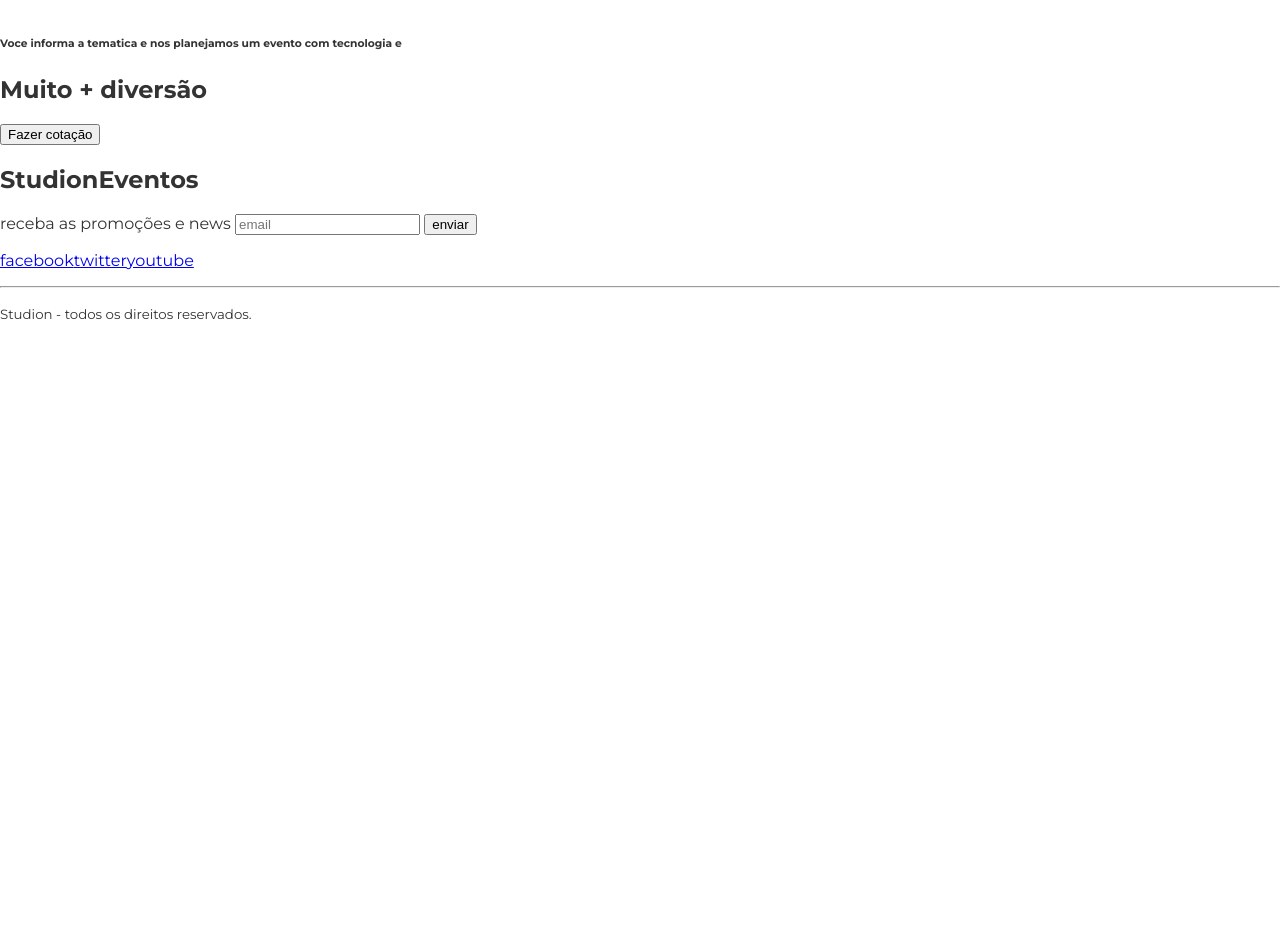
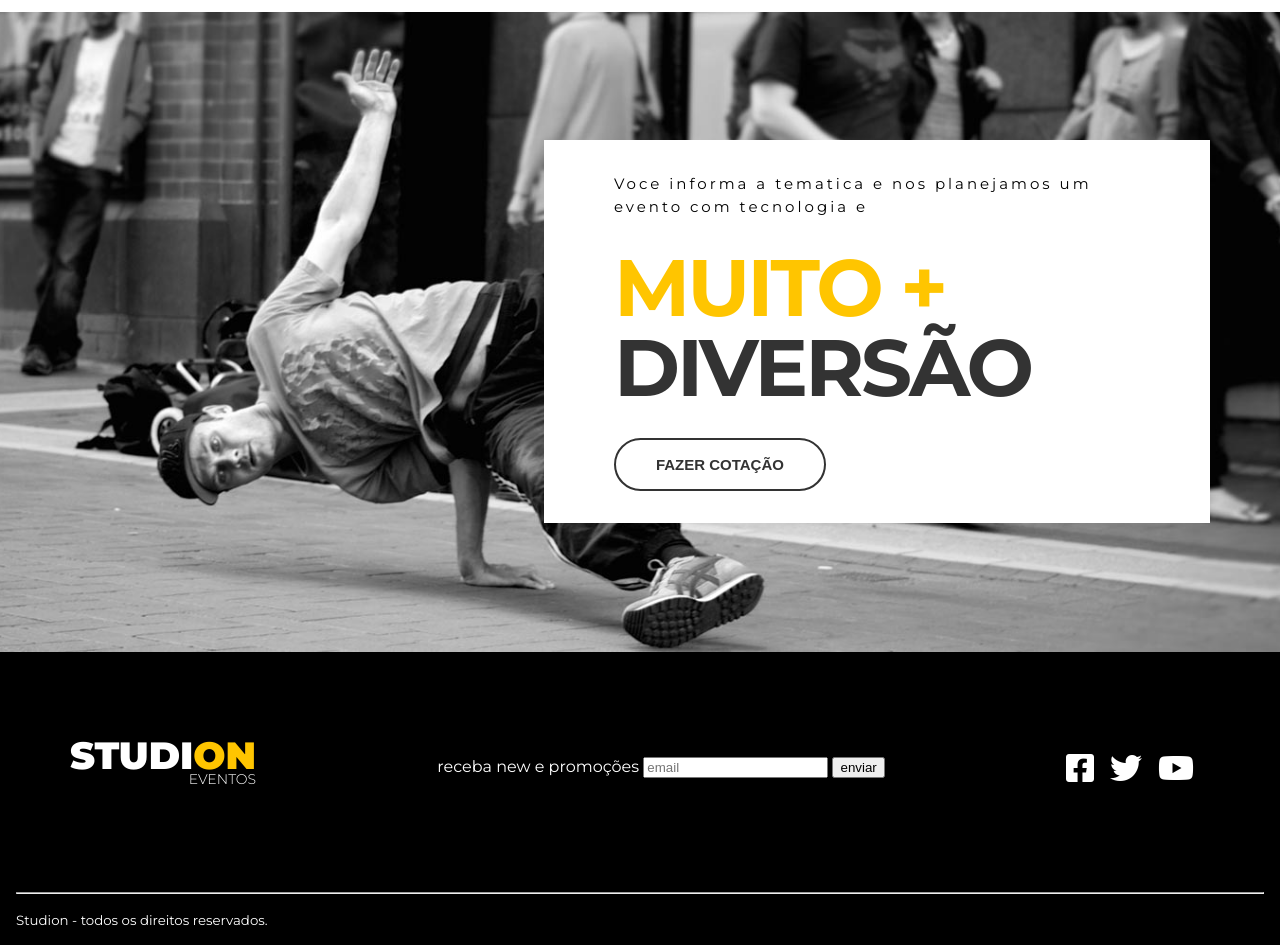
Before and after one commit to Icaromelchior/studion, a website: page src/index.html in a window 1280 px wide. Shown: the part 1560-2505 px from the top of the page. Before the commit the page ends 1899 px from the top, so only its background shows below. Drawn offline with Linux system fonts and the light colour scheme.

Commit message:
feat(quote):added html and css quote home page

```diff
--- a/src/index.html
+++ b/src/index.html
@@ -94,34 +94,42 @@
                 <button class="btn btn--institutional">Saiba mais</button>
             </div>
         </section>
-    </main>
-        <section>
-        <div>
+
+        <section class="quote">
+            <div class="container quote__container">
+                <div class="quote__copy">
                     <h6>Voce informa a tematica e nos planejamos um evento
                         com tecnologia e
                     </h6>
 
-            <h2><span>Muito + </span>diversão</h2>
+                    <h2><span class="copy--primary">Muito + </span>diversão</h2>
 
-            <button>Fazer cotação</button>
+                    <button class="btn btn--quote">Fazer cotação</button>
+                </div>
             </div>
         </section>
+    </main>
 
-        <footer>
+    <footer class="footer">
+        <div class="container footer__container">
+            <h2 class="logo--studion">
+                Studi<span class="copy--primary">on</span>
+                <span class="logo--studion__subtitle">Eventos</span>
 
-        <h2>Studi<span>on</span><span>Eventos</span></h2>
+            </h2>
 
-        <form action="">
-            <label for="">receba as promoções e news</label>
+            <form class="footer__form">
+                <label for="">receba new e promoções </label>
                 <input type="email" placeholder="email">
                 <button type="submit">enviar</button>
             </form>
 
-        <ul>
-            <li><a href="https://fecebook.com/" target="_blank">facebook</a></li>
-            <li><a href="https://twitter.com/" target="_blank">twitter</a></li>
-            <li><a href="https://youtube.com.com/" target="_blank">youtube</a></li>
+            <ul class="footer__social">
+                <li><a href="https://fecebook.com/" target="_blank"><i class="fab fa-facebook-square fa-2x"></i></a></li>
+                <li><a href="https://twitter.com/" target="_blank"><i class="fab fa-twitter fa-2x"></i></a></li>
+                <li><a href="https://youtube.com.com/" target="_blank"><i class="fab fa-youtube fa-2x"></i></a></li>
             </ul>
+        </div>
 
         <hr/>
 
--- a/src/style.css
+++ b/src/style.css
@@ -1,4 +1,6 @@
 @import url('https://fonts.googleapis.com/css2?family=Montserrat:wght@300;400;500;700;900&family=Roboto&display=swap');
+@import url('https://cdnjs.cloudflare.com/ajax/libs/font-awesome/5.13.0/css/all.min.css');
+@import url('https://cdnjs.cloudflare.com/ajax/libs/font-awesome/5.13.0/css/brands.min.css');
 
 * {
     box-sizing: border-box;
@@ -51,19 +53,16 @@
     align-items: center;
     width: 100vw;
     height: 7.75rem;
-    padding: 0 1rem;
-
 }
 
 .navbar__links {
     justify-self: end;
 }
 
-
 .navbar__links li {
     font-size: 0.875rem;
     text-transform: uppercase;
-    margin-right: 3rem;
+    margin-right: 1rem;
 }
 
 .navbar__links a {
@@ -86,7 +85,7 @@
 }
 
 .logo--studion__subtitle {
-    font-size: .875rem;
+    font-size: 0.875rem;
     font-weight: 300;
 }
 
@@ -230,3 +229,92 @@
     box-shadow: 0 1rem 1rem #0006;
 
 }
+
+.quote {
+    background-image: url(./images/parallax.jpg);
+    background-attachment: fixed;
+    background-size: cover;
+    background-repeat: no-repeat;
+    background-position: center;
+}
+
+.quote__container {
+    display: grid;
+    align-items: center;
+    justify-items: end;
+    min-height: 80vh;
+}
+
+.quote__copy {
+    background-color: #fff;
+    padding: 2rem 4.365rem;
+}
+
+.quote__copy h6 {
+    font-size: 0.9375rem;
+    font-weight: 400;
+    letter-spacing: 0.1875rem;
+    line-height: 1.4375rem;
+    color: #000;
+    width: 53ch;
+    text-transform: uppercase,;
+    margin: 0;
+}
+
+.quote__copy h2 {
+    font-size: 5rem;
+    line-height: 5rem;
+    text-transform: uppercase;
+    letter-spacing: -0.1875rem;
+    margin: 1.875rem 0;
+}
+
+.quote__copy h2 span {
+    display: block;
+}
+
+.btn--quote {
+    color: var(--color-copy);
+    border-color: var(--color-copy);
+    background: none;
+
+}
+
+.footer {
+    background-color: #000;
+    color: #fff;
+    padding: 0 1rem;
+}
+
+.footer__container {
+    display: grid;
+    grid-template-columns: repeat(3, auto);
+    align-items: center;
+    padding: 5.25rem 0;
+}
+
+.footer .logo--studion {
+    justify-self: start;
+    margin: 0;
+}
+
+.footer__form {
+    justify-self: center;
+}
+
+.footer__social {
+    justify-self: end;
+}
+
+.footer .logo--studion__subtitle {
+    display: block;
+    margin-top: 0.6875rem;
+}
+
+.footer__social li {
+    letter-spacing: 1rem;
+}
+
+.footer__social .fab {
+    color: #FFF;
+}
```
Lines whose indentation alone changed are shown as unchanged.
